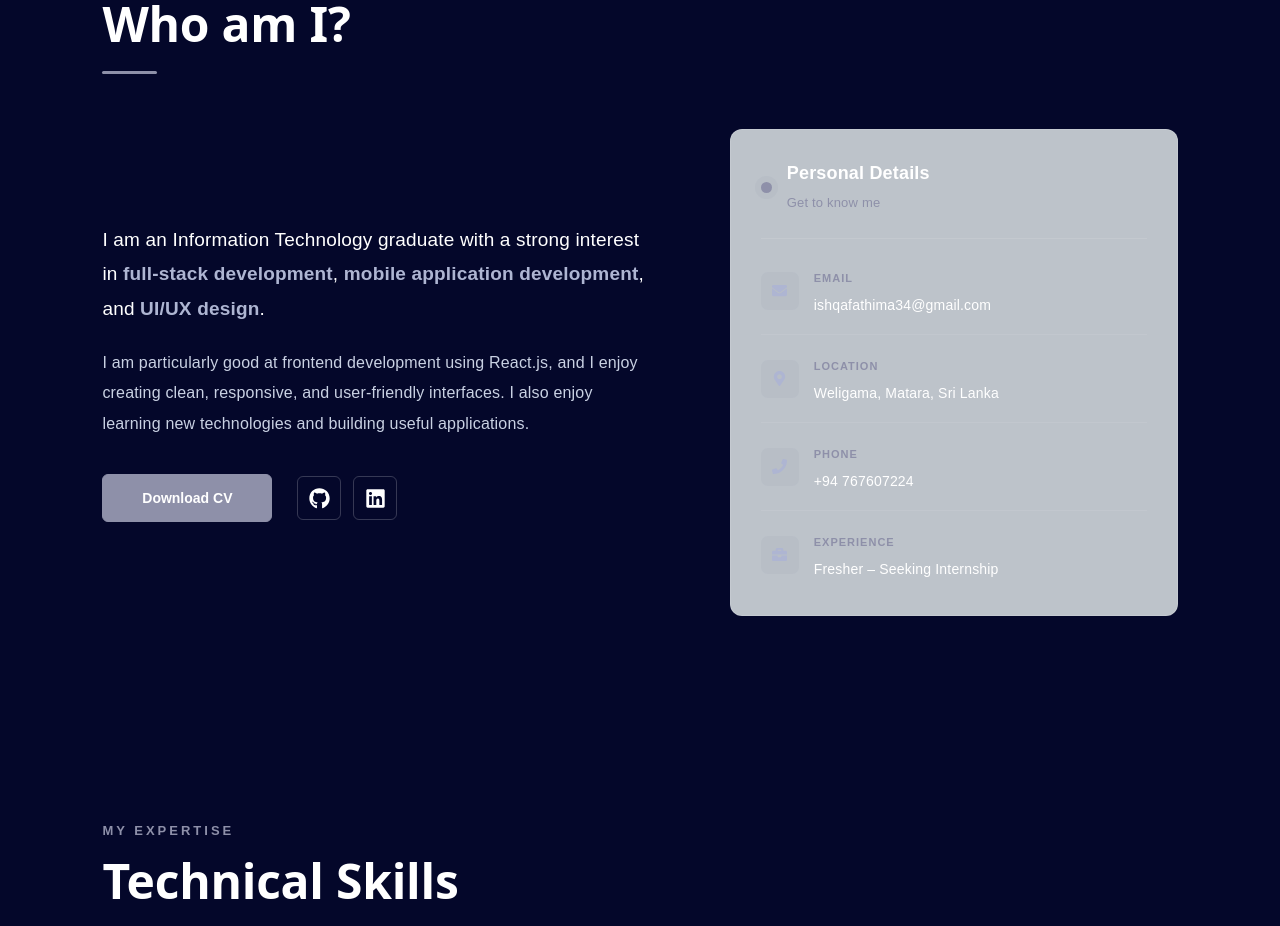
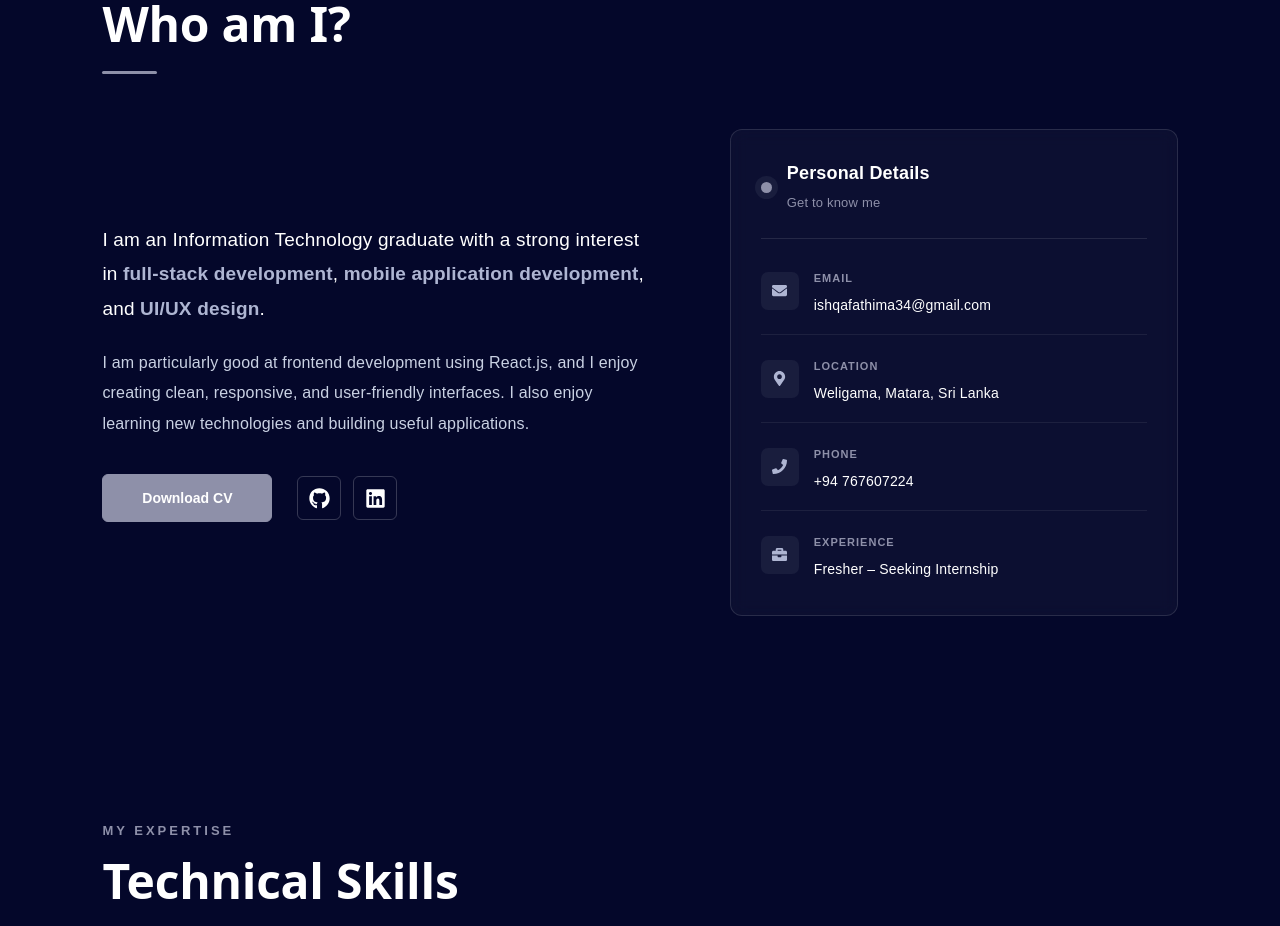
Before and after one commit to ishqafathima/My-Portfolio, a React (Vite) app: page / in a window 1280 px wide. Shown: the part 940-1866 px from the top of the page. Built offline with nearby package versions, Linux system fonts and the light colour scheme.

Commit message:
update portfolio

```diff
--- a/src/sections/About/About.css
+++ b/src/sections/About/About.css
@@ -222,7 +222,7 @@ box-sizing: border-box;
 
 padding: 30px;
 
-background-color: #bdc3ca;
+background-color: rgba(255, 255, 255, 0.035);
 
 border: 1px solid rgba(255, 255, 255, 0.12);
 
```
